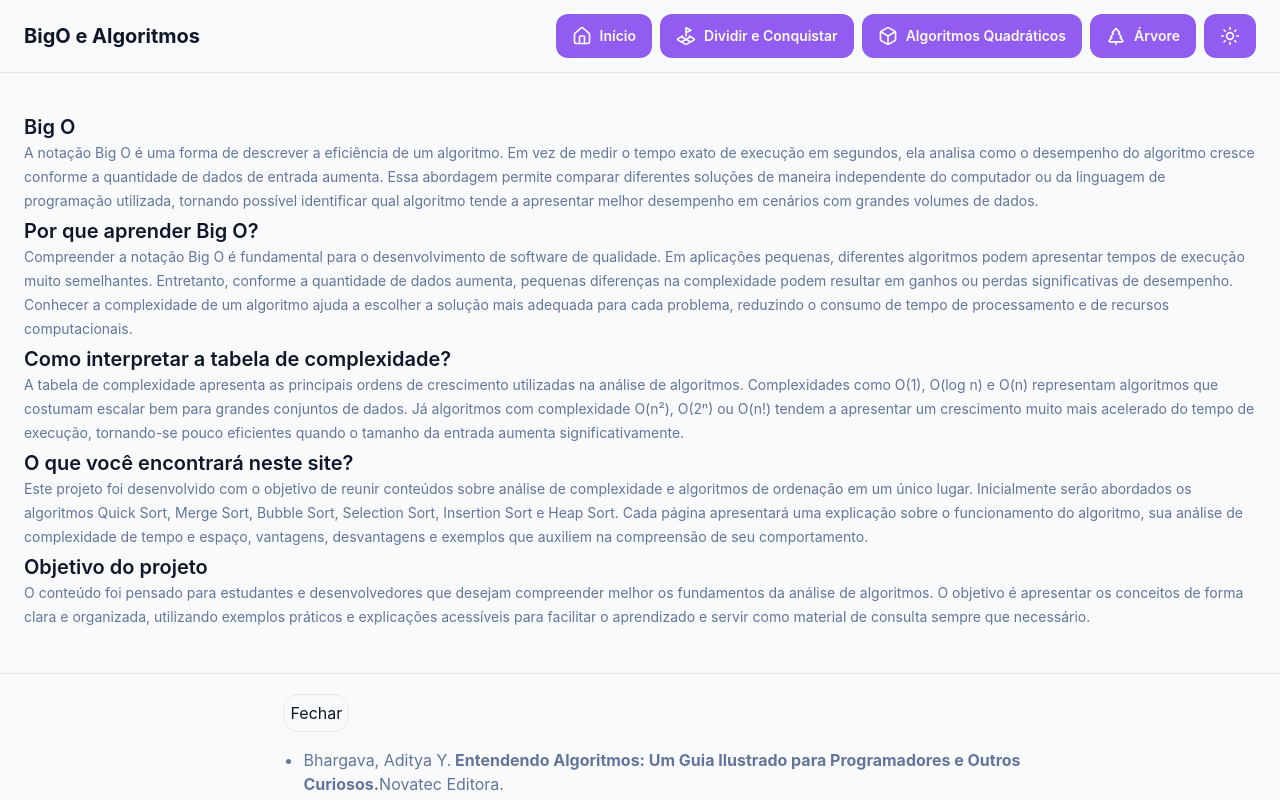
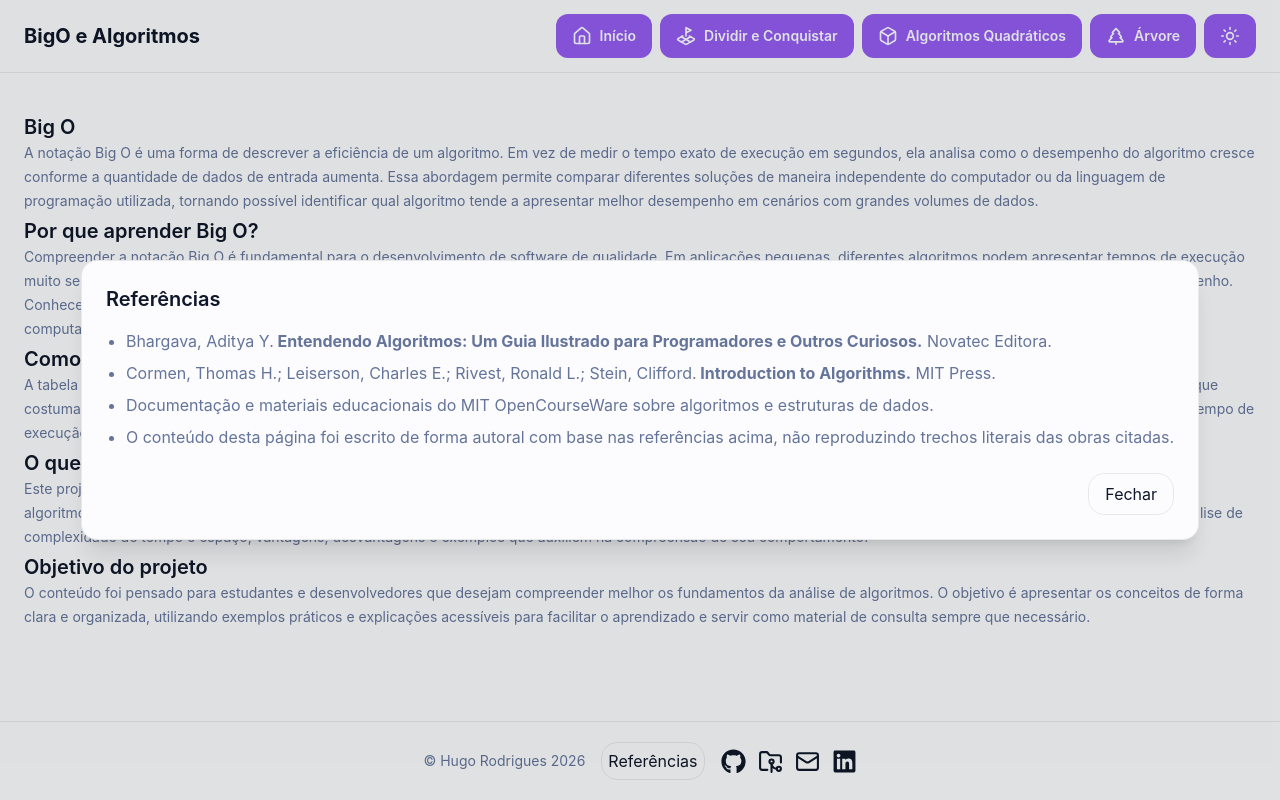
Before and after one commit to Apenas1Hugo/BigO_Algoritmos, a React (Vite) app in the folder BigO_Algoritmos/: page / in a window 1280 px wide. Both pictures are taken after a click on the button "Referências". Shown: the top 800 px of the page. Built offline with nearby package versions, Linux system fonts and the light colour scheme.

Commit message:
Mudança no ReferencesPages
Agora o refencespages é um dialog e não um modal para cumprir sua função da melhor maneira.

```diff
--- a/BigO_Algoritmos/src/components/Layout/ReferencesPages.tsx
+++ b/BigO_Algoritmos/src/components/Layout/ReferencesPages.tsx
@@ -1,61 +1,70 @@
-import { useState } from "react";
+import { useRef } from "react";
 
 export function References() {
-  const [isOpen, setIsOpen] = useState(false);
+  const dialogRef = useRef<HTMLDialogElement>(null);
+
+  function handleOpen() {
+    dialogRef.current?.showModal();
+  }
+
+  function handleClose() {
+    dialogRef.current?.close();
+  }
 
   return (
     <>
       <button
-        onClick={() => setIsOpen(true)}
+        onClick={handleOpen}
         className="transition-colors hover:text-primary border border-border rounded-2xl p-1.5"
       >
         Referências
       </button>
 
-      {isOpen && (
-        <div>
-          <div>
-            <button
-              onClick={() => setIsOpen(false)}
-              className="transition-colors hover:text-primary  border border-border rounded-2xl p-1.5"
+       <dialog
+        ref={dialogRef}
+        className=" rounded-2xl border border-border bg-card p-6 text-foreground shadow-xl "
       >
-              Fechar
-            </button>
+        <h2 className="mb-4 text-xl font-semibold">Referências</h2>
 
-            <p>
-              <ul className="mt-4 list-disc space-y-2 pl-5 text-muted-foreground">
+        <ul className="list-disc space-y-2 pl-5 text-muted-foreground">
           <li>
             Bhargava, Aditya Y.
             <strong>
               {" "}
-                    Entendendo Algoritmos: Um Guia Ilustrado para Programadores
-                    e Outros Curiosos.
-                  </strong>
+              Entendendo Algoritmos: Um Guia Ilustrado para Programadores e
+              Outros Curiosos.
+            </strong>{" "}
             Novatec Editora.
           </li>
 
           <li>
-                  Cormen, Thomas H.; Leiserson, Charles E.; Rivest, Ronald L.;
-                  Stein, Clifford.
-                  <strong> Introduction to Algorithms.</strong>
-                  MIT Press.
+            Cormen, Thomas H.; Leiserson, Charles E.; Rivest, Ronald L.; Stein,
+            Clifford.
+            <strong> Introduction to Algorithms.</strong> MIT Press.
           </li>
 
           <li>
-                  Documentação e materiais educacionais do MIT OpenCourseWare
-                  sobre algoritmos e estruturas de dados.
+            Documentação e materiais educacionais do MIT OpenCourseWare sobre
+            algoritmos e estruturas de dados.
           </li>
 
           <li>
-                  O conteúdo desta página foi escrito de forma autoral com base
-                  nas referências acima, não reproduzindo trechos literais das
-                  obras citadas.
+            O conteúdo desta página foi escrito de forma autoral com base nas
+            referências acima, não reproduzindo trechos literais das obras
+            citadas.
           </li>
         </ul>
-            </p>
+
+        <div className="mt-6 flex justify-end">
+          <button
+            onClick={handleClose}
+            className="rounded-2xl border border-border px-4 py-2 transition-colors hover:text-primary"
+          >
+            Fechar
+          </button>
         </div>
-        </div>
-      )}
+      </dialog>
+
     </>
   );
 }
--- a/BigO_Algoritmos/src/index.css
+++ b/BigO_Algoritmos/src/index.css
@@ -3,11 +3,14 @@
 
 @layer base {
   body {
-    @apply bg-background text-foreground ;
+    @apply bg-background text-foreground;
     width: 100%;
     height: 100%;
     transition:
       background-color 0.3s ease,
       color 0.3s ease;
   }
+  dialog {
+    margin: auto;
+  }
 }
```
Lines whose indentation alone changed are shown as unchanged.
